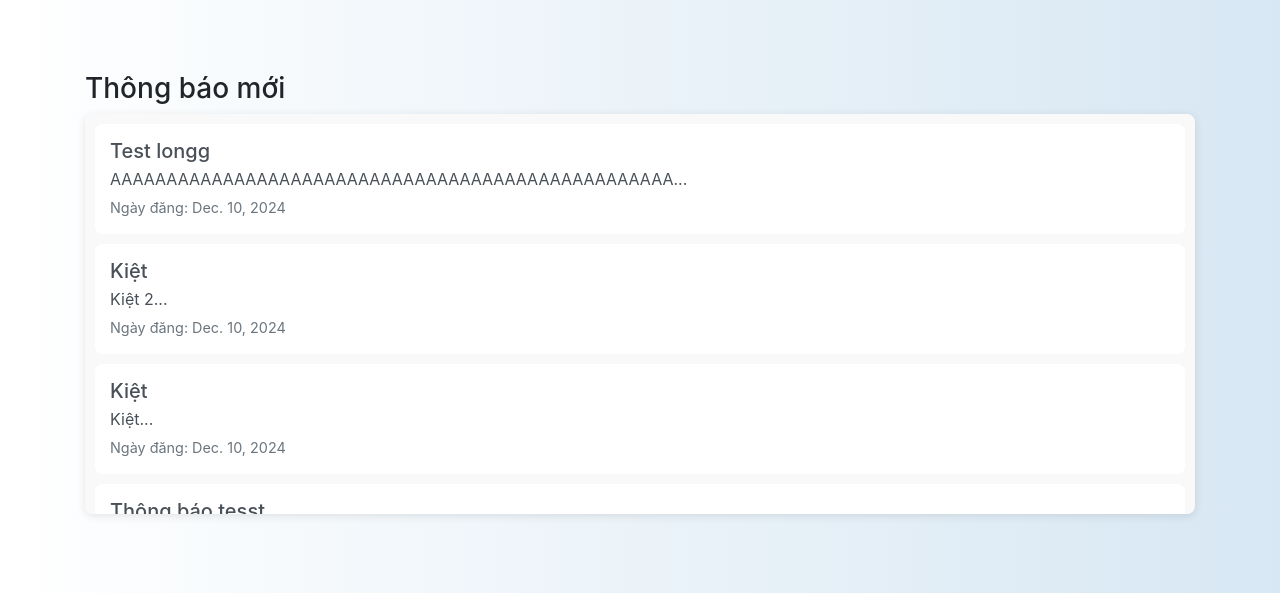
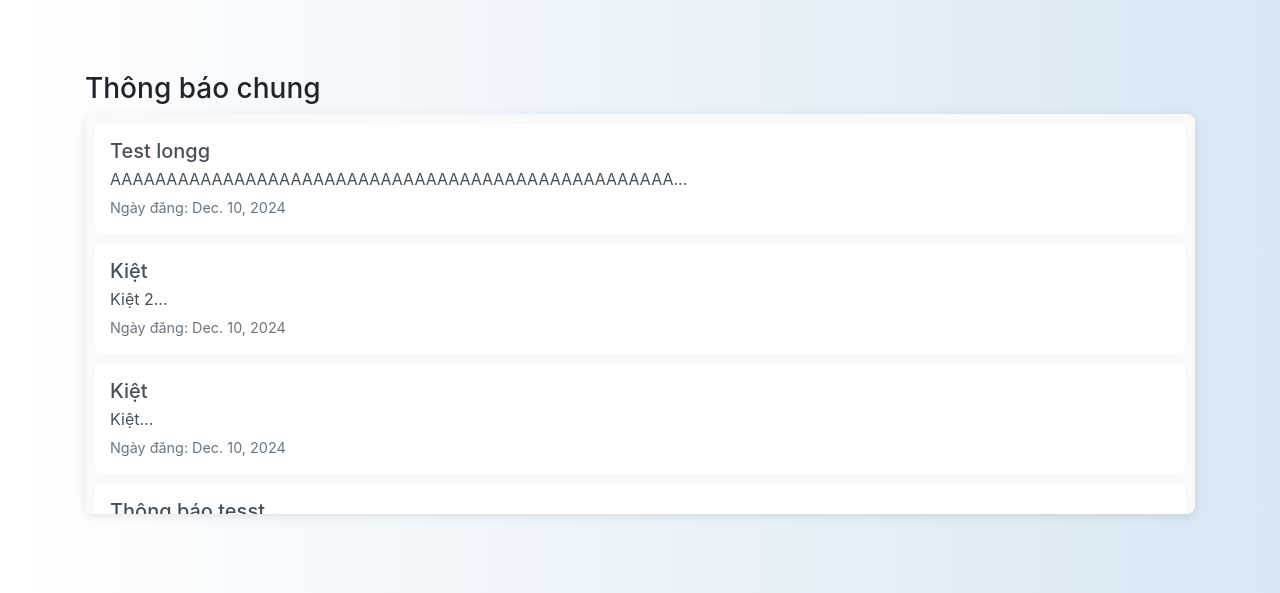
Before and after one commit to shynt-04/NMCNPM_project, a Django app: page / in a window 1280 px wide. Shown: the part 256-849 px from the top of the page. Run offline with Django 4.2, Linux system fonts and the light colour scheme; data comes from the database, SQL or seed files in the repository; some libraries are stand-ins or nearby versions.

Commit message:
sua tieu de

```diff
--- a/nmcnpmapp/templates/app/homepage.html
+++ b/nmcnpmapp/templates/app/homepage.html
@@ -148,7 +148,7 @@
         <!-- News Section -->
         <div class="row mt-5">
             <div class="col-md-12">
-                <h3>Thông báo mới</h3>
+                <h3>Thông báo chung</h3>
                 <div class="list-group">
                     {% for article in articles %}
                     <a href="#" class="list-group-item list-group-item-action" data-toggle="modal" data-target="#notificationModal{{ article.id }}">
```
